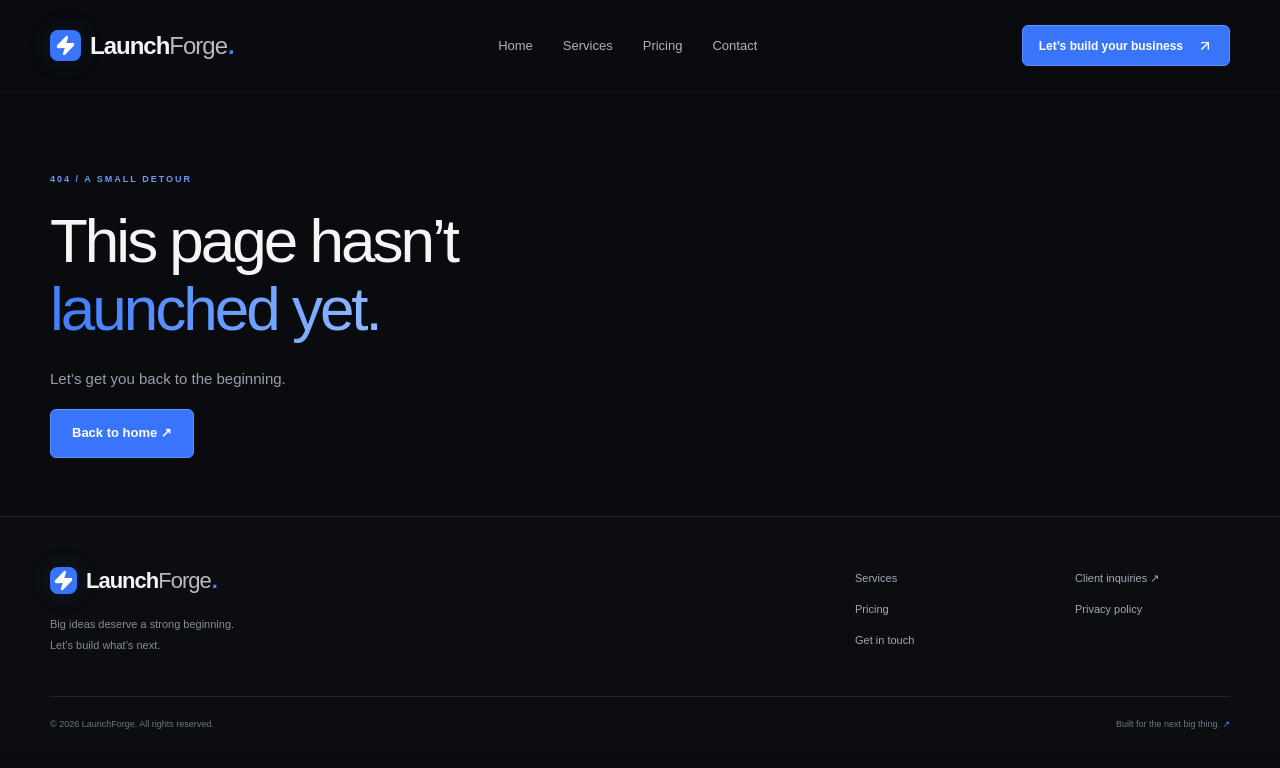
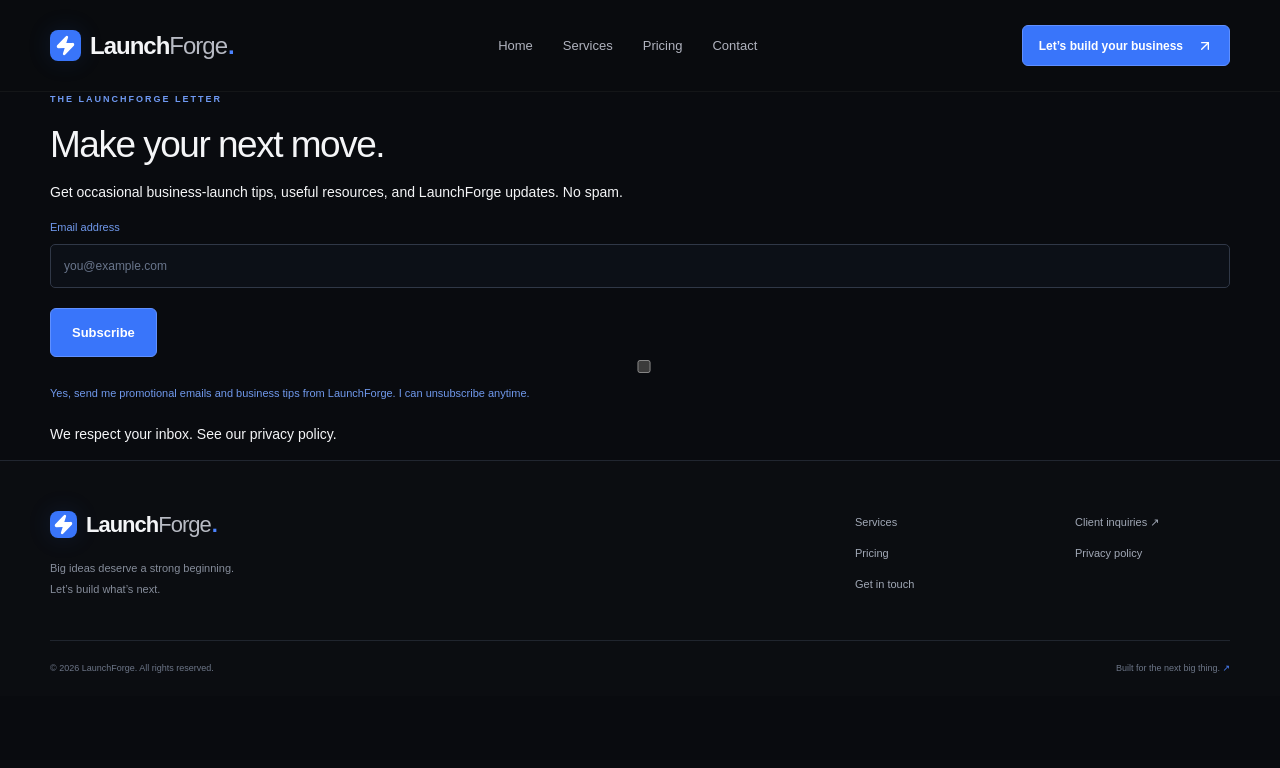
Before and after one commit to jaimebahar/Launchforge, a Next.js app: page /newsletter in a window 1280 px wide. Before the commit this address had no page. Shown: the top 768 px of the page. Built offline with nearby package versions, Linux system fonts and the light colour scheme.

Commit message:
Add opt-in newsletter signup: app/newsletter/page.tsx

```diff
--- /dev/null
+++ b/app/newsletter/page.tsx
@@ -0,0 +1,9 @@
+import type { Metadata } from "next";
+import { NewsletterForm } from "@/components/newsletter-form";
+export const metadata: Metadata = {
+  title: "LaunchForge Letter",
+  description: "Opt in to occasional business-launch tips and LaunchForge updates.",
+};
+export default function NewsletterPage() {
+  return <main className="newsletter-page"><NewsletterForm /></main>;
+}
```
